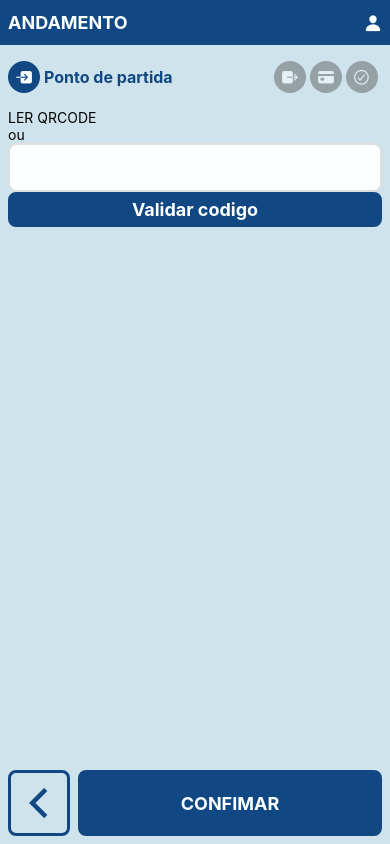
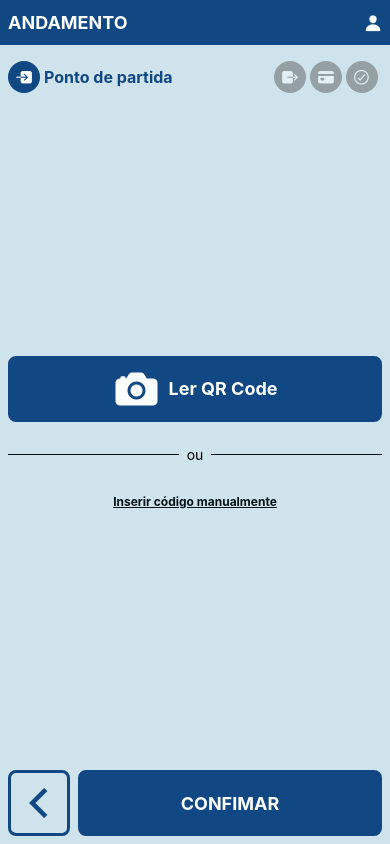
Before and after one commit to pedrocosta132/andamento, a React Native app: screen /CreateList in a window 390 px wide. Built offline with nearby package versions, Linux system fonts and the light colour scheme.

Commit message:
feat: create trip first step

```diff
--- a/app.json
+++ b/app.json
@@ -26,6 +26,20 @@
     "web": {
       "favicon": "./assets/favicon.png",
       "bundler": "metro"
-    }
+    },
+    "plugins": [
+      [
+        "expo-camera",
+        {
+          "cameraPermission": "Permitir $(PRODUCT_NAME) aceder à camera."
+        }
+      ],
+      [
+        "expo-barcode-scanner",
+        {
+          "cameraPermission": "Permitir $(PRODUCT_NAME) aceder à camera."
+        }
+      ]
+    ]
   }
 }
--- a/package.json
+++ b/package.json
@@ -20,7 +20,9 @@
     "react-native": "0.72.6",
     "react-native-safe-area-context": "4.6.3",
     "react-native-screens": "~3.22.0",
-    "react-native-web": "~0.19.6"
+    "react-native-web": "~0.19.6",
+    "expo-camera": "~13.4.4",
+    "expo-barcode-scanner": "~12.5.3"
   },
   "devDependencies": {
     "@babel/core": "^7.20.0",
--- a/src/components/Button/index.tsx
+++ b/src/components/Button/index.tsx
@@ -1,4 +1,4 @@
-import { Pressable, Text } from "react-native";
+import { Pressable, StyleProp, Text, TextStyle } from "react-native";
 import Ionicons from "@expo/vector-icons/Ionicons";
 import colors from "../../constants/colors";
 import { styled } from "./styled";
@@ -11,8 +11,8 @@ export type ButtonProps = {
   textColor?: string;
   borderColor?: string;
   isDisabled?: boolean;
-  buttonStyles?: any;
-  textStyles?: any;
+  buttonStyles?: StyleProp<any>;
+  textStyles?: StyleProp<TextStyle>;
 };
 
 export default function Button({
--- a/src/components/Stepper/index.tsx
+++ b/src/components/Stepper/index.tsx
@@ -1,4 +1,4 @@
-import { View, Text } from "react-native";
+import { View, Text, StyleProp, ViewStyle } from "react-native";
 import Ionicons from "@expo/vector-icons/Ionicons";
 import colors from "../../constants/colors";
 import { Step } from "../../types";
@@ -7,11 +7,16 @@ import { styled } from "./styled";
 type StepperProps = {
   steps: Step[];
   activeIndex?: number;
+  style?: StyleProp<ViewStyle>;
 };
 
-export default function Stepper({ steps = [], activeIndex = 0 }: StepperProps) {
+export default function Stepper({
+  steps = [],
+  activeIndex = 0,
+  style = {},
+}: StepperProps) {
   return (
-    <View style={styled.container}>
+    <View style={[styled.container, style]}>
       {steps.map((step, index) => (
         <StepItem
           key={step.title}
@@ -25,8 +30,12 @@ export default function Stepper({ steps = [], activeIndex = 0 }: StepperProps) {
   );
 }
 
-function StepItem({ icon, title, isActive, isDone }: Step & { isActive: boolean, isDone: boolean }) {
-
+function StepItem({
+  icon,
+  title,
+  isActive,
+  isDone,
+}: Step & { isActive: boolean; isDone: boolean }) {
   return (
     <View style={[styled.step, { flexGrow: isActive ? 1 : 0 }]}>
       <View
@@ -34,7 +43,7 @@ function StepItem({ icon, title, isActive, isDone }: Step & { isActive: boolean,
           styled.stepIcon,
           {
             backgroundColor: isActive || isDone ? colors.primary : "#505050",
-            opacity: isActive ? 1 : 0.45
+            opacity: isActive ? 1 : 0.45,
           },
         ]}
       >
--- a/src/components/Steps/StartingPointStep/index.tsx
+++ b/src/components/Steps/StartingPointStep/index.tsx
@@ -1,9 +1,12 @@
 import { useState } from "react";
-import { Pressable, Text, View } from "react-native";
+import { Alert, StyleSheet, Text, View } from "react-native";
 import TextInput from "../../TextInput";
 import Button from "../../Button";
 import { Station } from "../../../types";
 import apiService from "../../../services/mockApi";
+import { styled } from "./styled";
+import colors from "../../../constants/colors";
+import { BarCodeScanner, BarCodeScannerResult } from "expo-barcode-scanner";
 
 type StartingPointStepProps = {
   station: Station | null | undefined;
@@ -15,46 +18,105 @@ export default function StartingPointStep({
   onStationCodeChange,
 }: StartingPointStepProps) {
   const [inputCode, setInputCode] = useState<string>("");
-  const [hasError, setHasError] = useState<boolean>(false);
+  const [showManualCodeInput, setShowManualCodeInput] =
+    useState<boolean>(false);
+  const [scanCode, setScanCode] = useState<boolean>(false);
 
   const handleCodeChange = async () => {
     const station = await apiService.getStation(inputCode);
-    if(!station) {
-      window.alert("nao existe codigo");
+    if (!station) {
+      Alert.alert("Erro", "Código da estação inválido. Tente novamente.");
+      return;
     }
 
     onStationCodeChange(station);
-  }
+  };
 
   const handleReset = () => {
-    setHasError(false);
     setInputCode("");
     onStationCodeChange(undefined);
-  }
+    setShowManualCodeInput(false);
+  };
+
+  const handleReadQRCode = async () => {
+    const { status } = await BarCodeScanner.requestPermissionsAsync();
+    if (status !== "granted") {
+      Alert.alert(
+        "Erro",
+        "Não foi possivel utilizar a camera do dispositivo. Por favor, verifique as permissões."
+      );
+      return;
+    }
+
+    setScanCode(true);
+  };
+
+  const handleBarCodeScanned = ({ type, data }: BarCodeScannerResult) => {
+    if (type !== "qr") {
+      Alert.alert("Erro", "Código não é válido");
+      setScanCode(false);
+      return;
+    }
+
+    setInputCode(data);
+    handleCodeChange();
+  };
 
   return (
     <>
       {!station ? (
         <>
-          <Text>LER QRCODE</Text>
-          <View>
-            <></>
-            <Text>ou</Text>
-            <></>
+          <Button icon="camera" text="Ler QR Code" onPress={handleReadQRCode} />
+          {/* <BarCodeScanner
+            onBarCodeScanned={!scanCode ? undefined : handleBarCodeScanned}
+            style={StyleSheet.absoluteFillObject}
+          /> */}
+          <View style={{ flexDirection: "row" }}>
+            <View style={styled.line}></View>
+            <Text style={{ marginHorizontal: 8 }}>ou</Text>
+            <View style={styled.line}></View>
           </View>
-          <View>
-            <TextInput value={inputCode} onChange={setInputCode} />
+          {showManualCodeInput ? (
+            <View style={{ display: "flex", flexDirection: "row" }}>
+              <TextInput value={inputCode} onChange={setInputCode} />
+              <Button
+                text="Validar código"
+                onPress={handleCodeChange}
+                textStyles={{ fontSize: 16 }}
+                buttonStyles={{ marginLeft: 8 }}
+              />
+            </View>
+          ) : (
             <Button
-              text="Validar codigo"
-              onPress={handleCodeChange}
+              text="Inserir código manualmente"
+              textColor={colors.text}
+              bgColor={colors.background}
+              borderColor={colors.background}
+              onPress={() => setShowManualCodeInput(true)}
+              textStyles={{
+                textAlign: "center",
+                textDecorationLine: "underline",
+                fontSize: 12,
+              }}
             />
-          </View>
-
+          )}
         </>
       ) : (
         <>
-          <Text>{JSON.stringify(station)}</Text>
-          <Pressable onPress={handleReset}><Text>Estacao incorreta? Trocar codigo</Text></Pressable>
+          <Text style={styled.title}>Estação atual</Text>
+          <Text style={styled.stationTitle}>{station.name}</Text>
+          <Button
+            text="Estação incorreta? Trocar código."
+            textColor={colors.text}
+            bgColor={colors.background}
+            borderColor={colors.background}
+            onPress={handleReset}
+            textStyles={{
+              textAlign: "center",
+              textDecorationLine: "underline",
+              fontSize: 12,
+            }}
+          />
         </>
       )}
     </>
--- a/src/components/Steps/StartingPointStep/styled.ts
+++ b/src/components/Steps/StartingPointStep/styled.ts
@@ -1,5 +1,28 @@
 import { StyleSheet } from "react-native";
+import colors from "../../../constants/colors";
 
 export const styled = StyleSheet.create({
   container: {},
+  title: {
+    textAlign: "center",
+    fontSize: 16,
+    color: colors.gray1
+  },
+  stationTitle: {
+    padding: 16,
+    textAlign: "center",
+    fontSize: 24,
+    borderWidth: 3,
+    borderColor: colors.primary,
+    borderRadius: 8,
+    color: colors.text,
+    textTransform: "uppercase"
+  },
+  line: {
+    flexGrow: 1,
+    height: 1,
+    borderTopWidth: 1,
+    borderColor: colors.text,
+    alignSelf: "center"
+  }
 });
--- a/src/constants/colors.ts
+++ b/src/constants/colors.ts
@@ -2,6 +2,8 @@ const colors = {
   background: "#CFE3EC",
   primary: "#114782",
   white: "#FCFFFF",
+  text: "#051319",
+  gray1: "#353535",
 };
 
 export default colors;
--- a/src/data/stations.ts
+++ b/src/data/stations.ts
@@ -3,43 +3,43 @@ import { Station } from "../types";
 export const stations: Station[] = [
   {
     code: "A1",
-    name: "Station A1",
+    name: "Estação A1",
     zone: { code: "Z1" },
     connections: ["A2"],
   },
   {
     code: "A2",
-    name: "Station A2",
+    name: "Estação A2",
     zone: { code: "Z1" },
     connections: ["A1", "A3"],
   },
   {
     code: "A3",
-    name: "Station A3",
+    name: "Estação A3",
     zone: { code: "Z2" },
     connections: ["A2", "A4"],
   },
   {
     code: "A4",
-    name: "Station A4",
+    name: "Estação A4",
     zone: { code: "Z2" },
     connections: ["A3"],
   },
   {
     code: "B1",
-    name: "Station B1",
+    name: "Estação B1",
     zone: { code: "Z2" },
     connections: ["B2"],
   },
   {
     code: "B2",
-    name: "Station B2",
+    name: "Estação B2",
     zone: { code: "Z2" },
     connections: ["B1", "A3", "B2"],
   },
   {
     code: "B3",
-    name: "Station B3",
+    name: "Estação B3",
     zone: { code: "Z3" },
     connections: ["B2"],
   },
--- a/src/pages/CreateTrip.tsx
+++ b/src/pages/CreateTrip.tsx
@@ -52,8 +52,20 @@ export default function CreateTrip() {
 
   return (
     <Layout>
-      <ScrollView style={{ flex: 1, paddingHorizontal: 8 }}>
-        <Stepper steps={steps} activeIndex={step} />
+      <Stepper
+        steps={steps}
+        activeIndex={step}
+        style={{ paddingHorizontal: 8 }}
+      />
+      <ScrollView
+        style={{ flex: 1, paddingHorizontal: 8 }}
+        contentContainerStyle={{
+          flex: 1,
+          justifyContent: "center",
+          display: "flex",
+          gap: 24,
+        }}
+      >
         {step === 0 && (
           <StartingPointStep
             station={trip?.startingPoint}
--- a/src/services/mockApi.ts
+++ b/src/services/mockApi.ts
@@ -7,7 +7,7 @@ type ApiServiceTypes = {
 
 const apiService: ApiServiceTypes = {
   getStation: (code) => new Promise((resolve, reject) => {
-    const station = stations.find((station) => station.code === code);
+    const station = stations.find((station) => station.code.toUpperCase() === code.toUpperCase());
     !station ? reject("Not found") : resolve(station);
   })
 };
```
Also changed, not shown: 1 other file (tests, documents, lock files or other folders).
